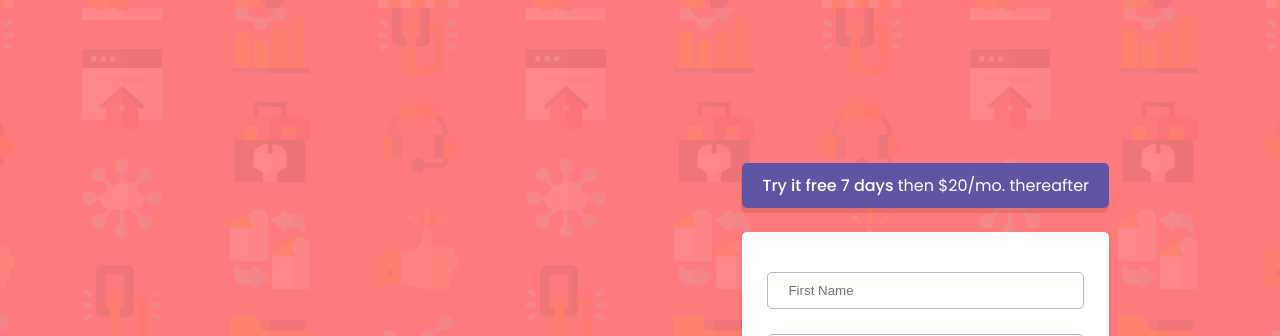
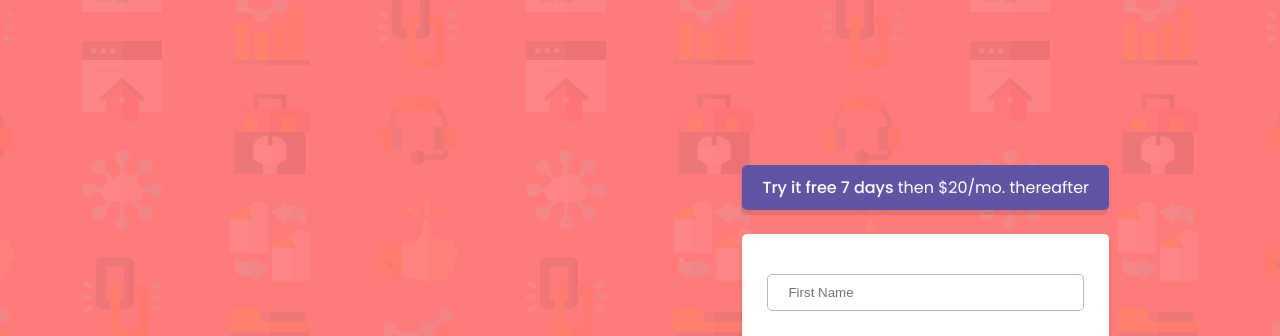
Before and after one commit to paultofunmi/frontend-mentor-login-component, a plain HTML site: page index.html in a window 1280 px wide. Shown: the top 336 px of the page. Drawn offline with Linux system fonts and the light colour scheme.

Commit message:
style changes

```diff
--- a/styles.css
+++ b/styles.css
@@ -2,10 +2,10 @@
     box-sizing: border-box;
 }
 
-/* * {
+* {
     padding: 0;
     margin: 0;
-} */
+}
 
 .display-block {
     display: block !important;
@@ -29,13 +29,13 @@ body {
     height: 100vh;
     background-color: var(--red);
     background-image: url(images/bg-intro-mobile.png);
-    background-repeat: none;
     background-position: center;
     font-family: 'Poppins', sans-serif;
 }
 
 .container {
     display: flex;
+    /* flex-wrap: no-wrap; */
     flex-direction: column;
     align-items: center;
     justify-content: flex-start;
@@ -58,6 +58,7 @@ body {
 
 .container-2 {
     margin-top: 20px;
+    display: grid;
 }
 
 .container-2 .trial {
```
